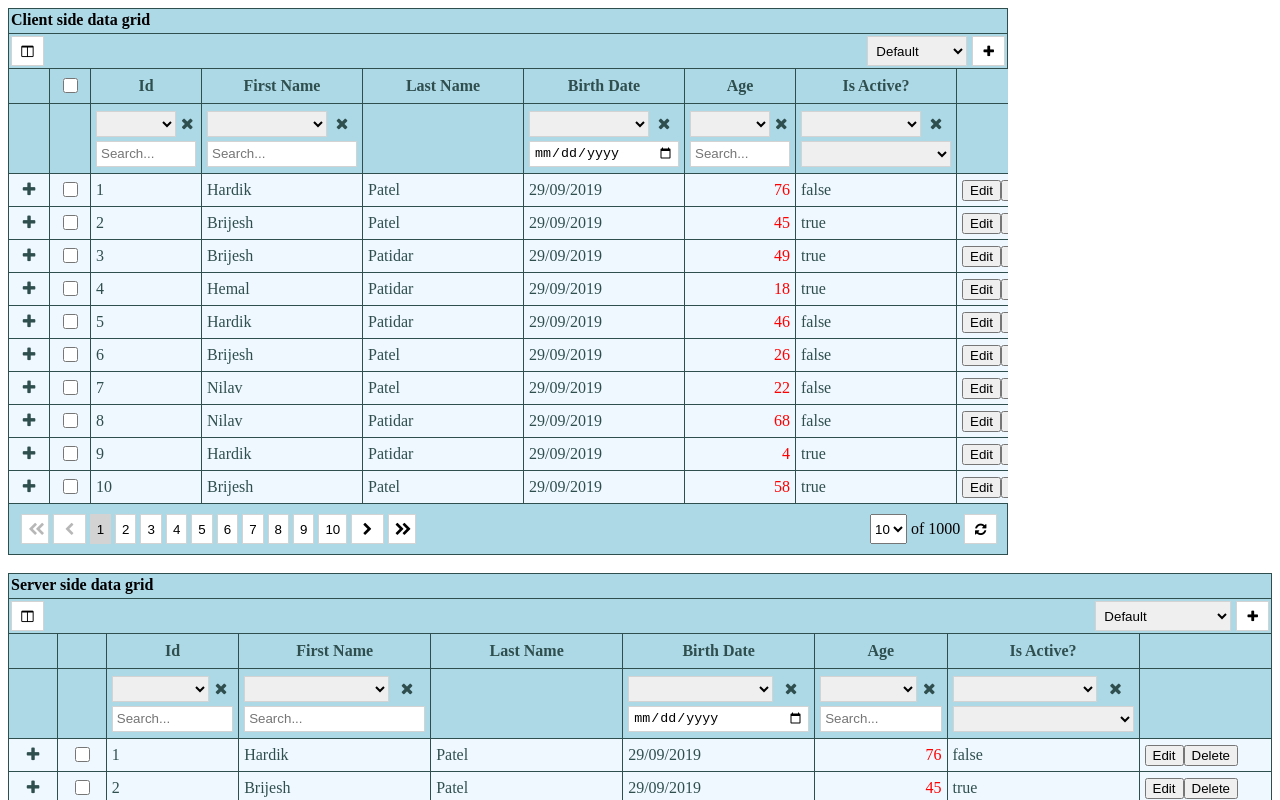
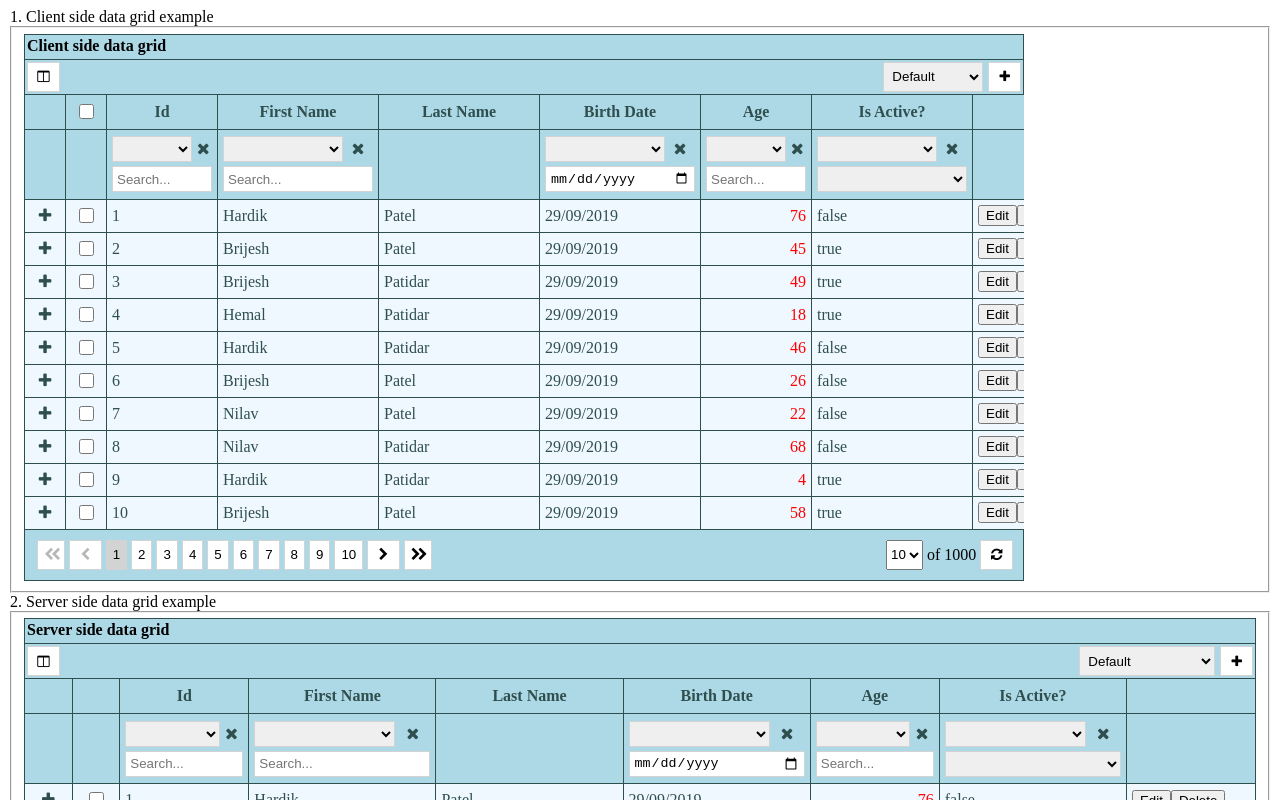
Before and after one commit to NilavPatel/np-ui-data-grid-package, an Angular app: page / in a window 1280 px wide. Shown: the top 800 px of the page. Built offline with nearby package versions, Linux system fonts and the light colour scheme.

Commit message:
update readme files and demo

```diff
--- a/projects/np-ui-data-grid/package.json
+++ b/projects/np-ui-data-grid/package.json
@@ -1,6 +1,6 @@
 {
     "name": "np-ui-data-grid",
-    "version": "1.4.1",
+    "version": "1.4.2",
     "author": {
         "name": "nilav patel",
         "email": "nilavpatel1992@gmail.com",
--- a/src/app/app.component.html
+++ b/src/app/app.component.html
@@ -1,16 +1,31 @@
+<div>
+    <legend>1. Client side data grid example</legend>
+    <fieldset>
         <np-ui-data-grid [columns]="gridColumns" [dataSource]="gridDataSource" [multiColumnSortEnable]=true
             [masterChildTemplate]="masterChildTemplate" [height]="600" [width]="1000" [isStickyHeader]="true"
-    [enableStateStoring]="true" [multiSelectEnable]="true" [tableId]="'tblClientSide'" [showColumnChooser]="true"
-    [title]="'Client side data grid'">
+            [enableStateStoring]="true" [multiSelectEnable]="true" [tableId]="'tblClientSide'"
+            [showColumnChooser]="true" [title]="'Client side data grid'">
         </np-ui-data-grid>
+    </fieldset>
+</div>
 
-<br>
-
+<div>
+    <legend>2. Server side data grid example</legend>
+    <fieldset>
         <np-ui-data-grid #serverSideGrid [columns]="gridColumns" [dataSource]="gridDataSource1"
             [masterChildTemplate]="masterChildTemplate" [singleSelectEnable]="true" [title]="'Server side data grid'"
             [showColumnChooser]="true" [enableStateStoring]="true" (onSelect)="onSelectRow($event)"
             (onDeselect)="onDeselectRow($event)">
         </np-ui-data-grid>
+
+        <div class="btn-group">
+            <button type="button" (click)="closeAllChild()">Close All Childs</button>
+            <button type="button" (click)="getSelectedRowKeys()">Get Selected Row Keys</button>
+            <button type="button" (click)="toggleFirstColumn()">Toggle 1st column</button>
+            <button type="button" (click)="changeColumns()">Change Column list</button>
+        </div>
+    </fieldset>
+</div>
 
 <ng-template #actionButtonsTemplate let-row="row">
     <button (click)="onActionClick(row,'Edit', $event)">Edit</button>
@@ -28,10 +43,3 @@
     <br>
     <span><b>Birth Date:</b>{{row.BirthDate | date:'dd/MM/yyyy'}}</span>
 </ng-template>
-
-<div class="btn-group">
-    <button type="button" (click)="closeAllChild()">Close All Childs</button>
-    <button type="button" (click)="getSelectedRowKeys()">Get Selected Row Keys</button>
-    <button type="button" (click)="toggleFirstColumn()">Toggle 1st column</button>
-    <button type="button" (click)="changeColumns()">Change Column list</button>
-</div>
```
Also changed, not shown: projects/np-ui-data-grid/README.md, 1 other file (tests, documents, lock files or other folders). Lines whose indentation alone changed are shown as unchanged.
